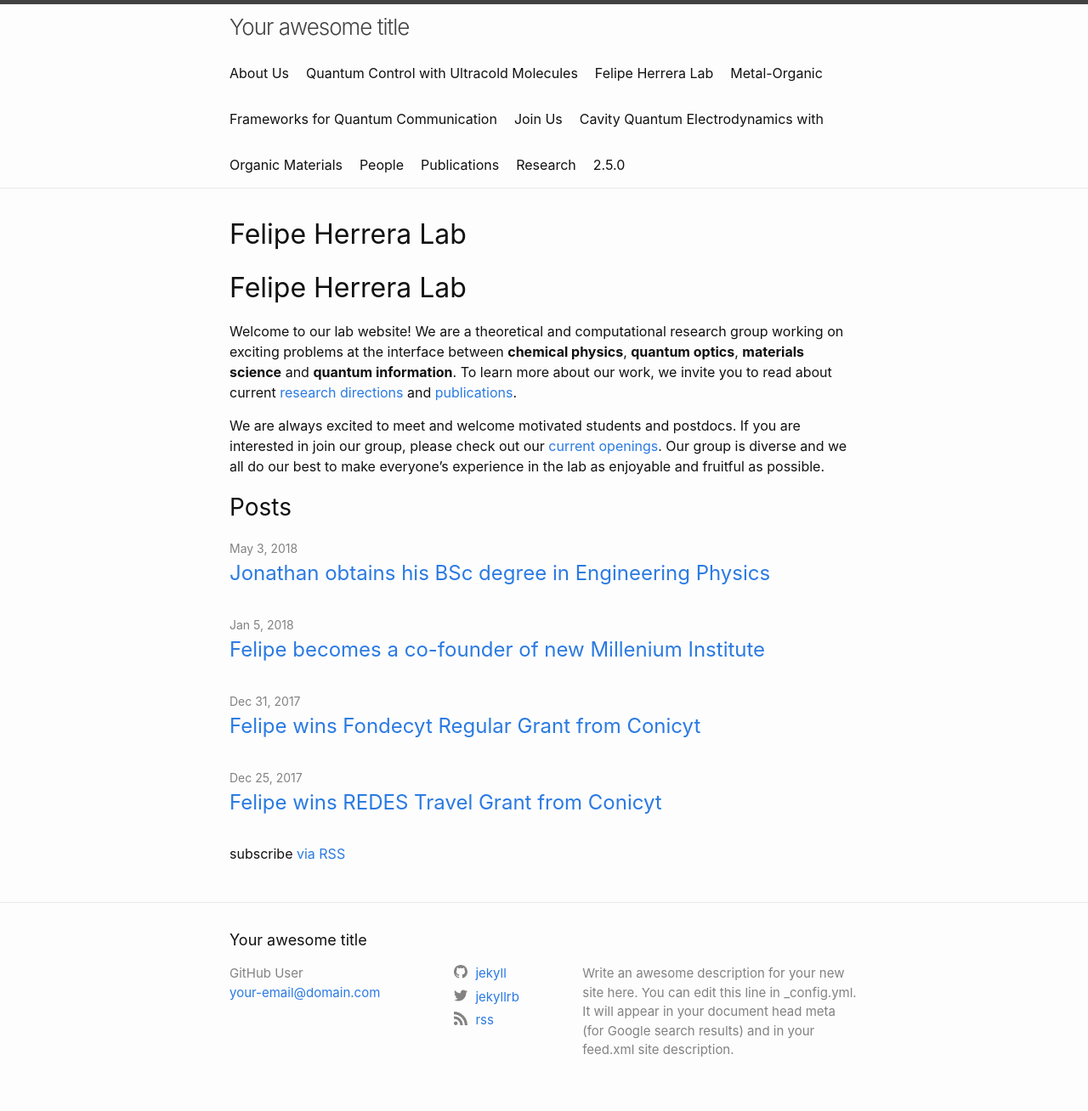
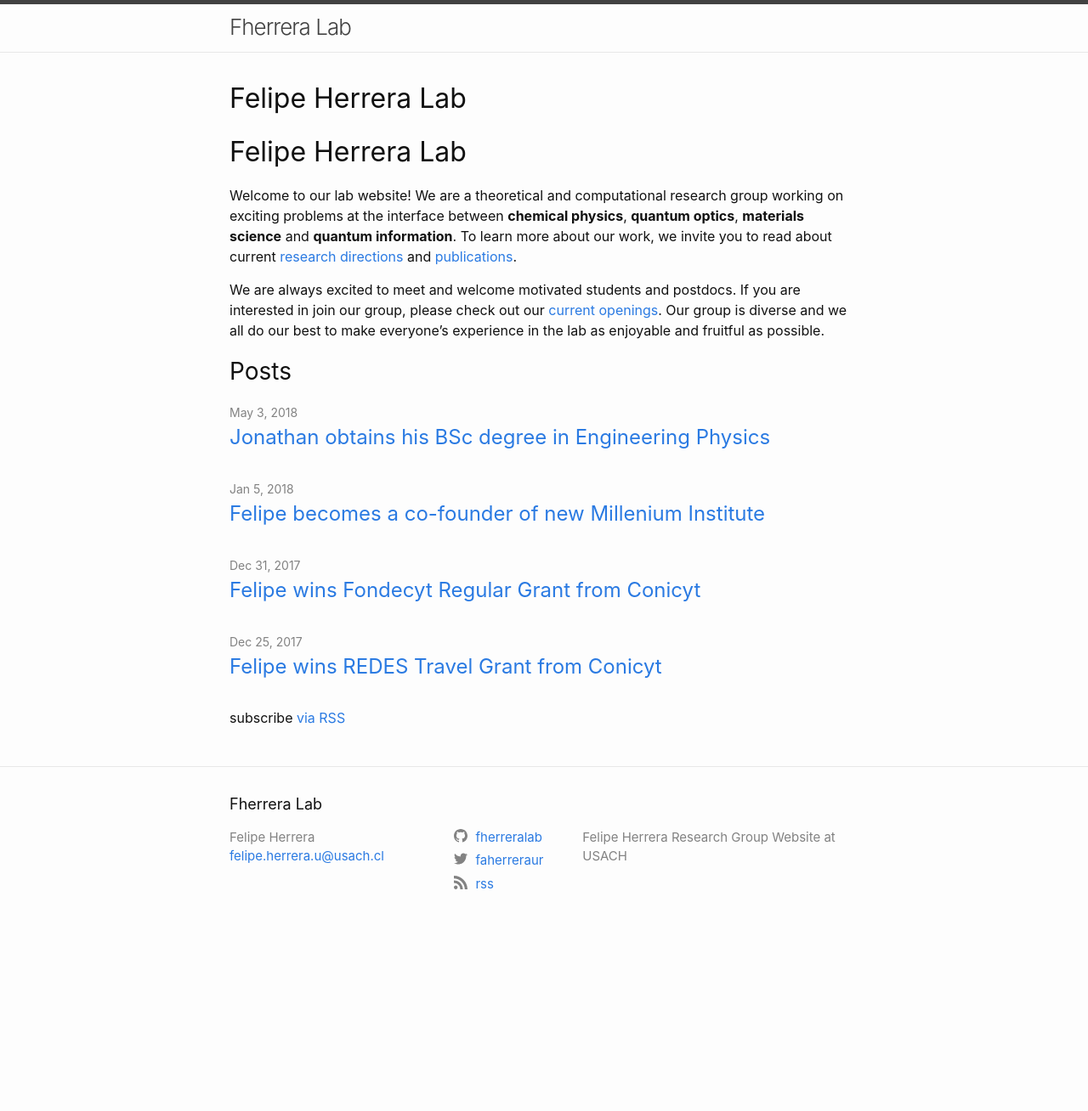
Before and after one commit to fherreralab/fherreralab.github.io, a Jekyll site: the page built from index.md, in a window 1280 px wide. Shown: the whole page at 85% size. Built offline with Jekyll 4.4.1, drawn with Linux system fonts in a browser that asks for light colours; our own code applies the rules of GitHub Pages for plain Markdown files; after the commit the page ends 1112 px from its top, so only the background shows below that.

Commit message:
edited config.yml:title, user info, description, header_pages

```diff
--- a/_config.yml
+++ b/_config.yml
@@ -1,14 +1,12 @@
-title: Your awesome title
-author: GitHub User
-email: your-email@domain.com
+title: Fherrera Lab
+author: Felipe Herrera
+email: felipe.herrera.u@usach.cl
 description: > # this means to ignore newlines until "twitter_username:"
-  Write an awesome description for your new site here. You can edit this
-  line in _config.yml. It will appear in your document head meta (for
-  Google search results) and in your feed.xml site description.
+ Felipe Herrera Research Group Website at USACH
 
 # social links
-twitter_username: jekyllrb
-github_username:  jekyll
+twitter_username: faherreraur
+github_username:  fherreralab
 rss: rss
 # dribbble_username: jekyll
 # facebook_username: jekyll
@@ -36,8 +34,8 @@
 
 # If you want to link only specific pages in your header, uncomment
 # this and add the path to the pages in order as they should show up
-#header_pages:
-# - about.html
+header_pages:
+ - about.html
 
 # Build settings
 theme: minima
```
